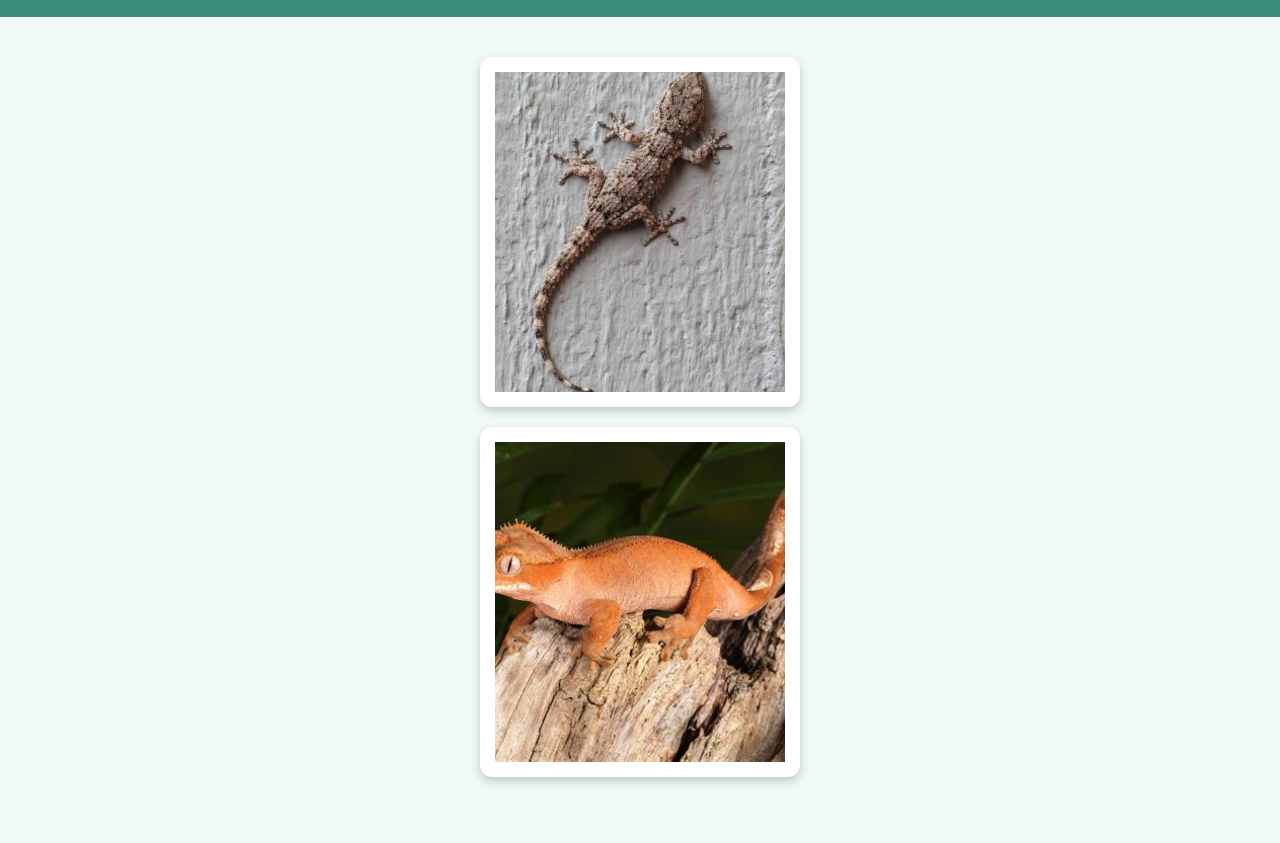
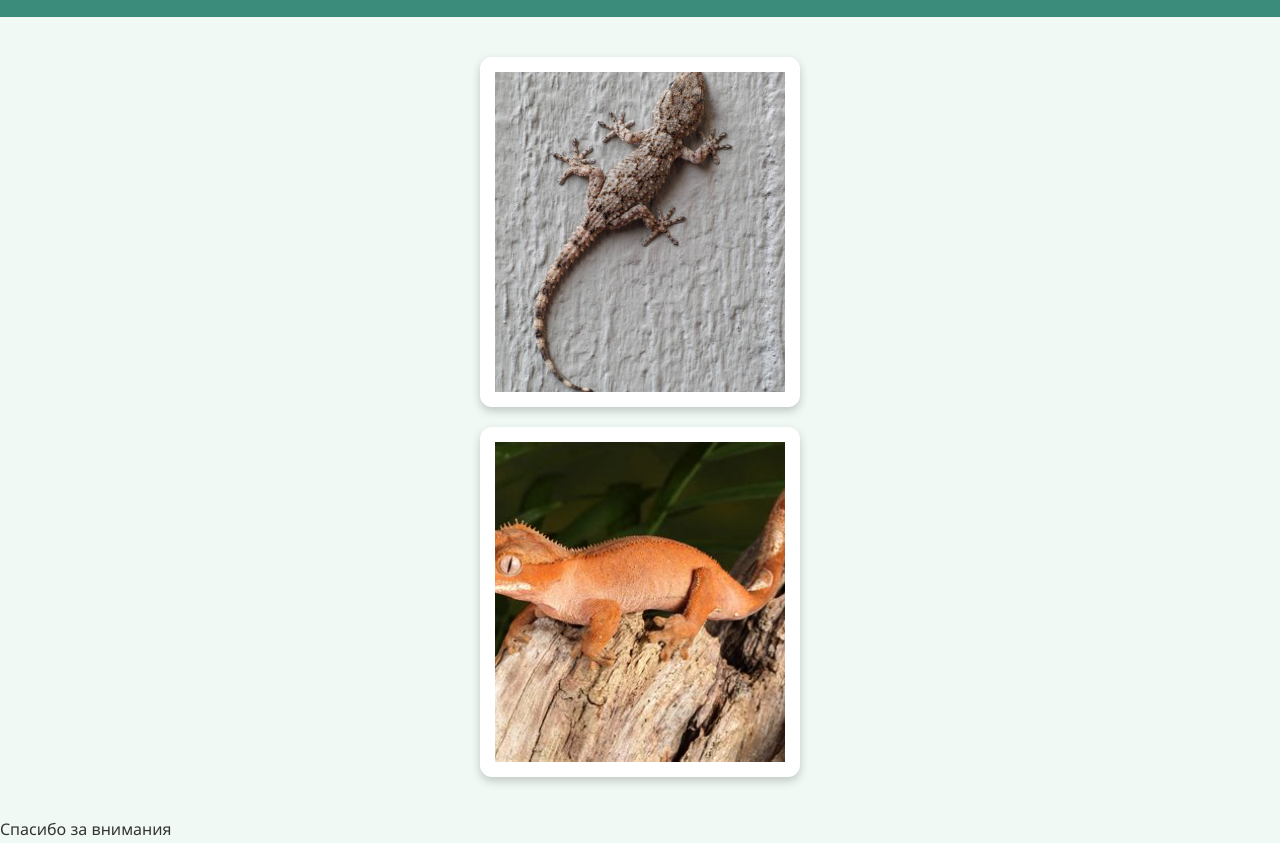
Before and after one commit to Yamamoto5678/Gekko, a plain HTML site: page index.html in a window 1280 px wide. Shown: the part 105-948 px from the top of the page. Before the commit the page ends 922 px from the top, so only its background shows below. Drawn offline with Linux system fonts and the light colour scheme.

Commit message:
Update index.html

```diff
--- a/index.html
+++ b/index.html
@@ -43,5 +43,6 @@
     document.body.classList.toggle('dark');
     }
 </script>
+<footer><p>Спасибо за внимания</p></footer>
 </body>
 </html>
```
